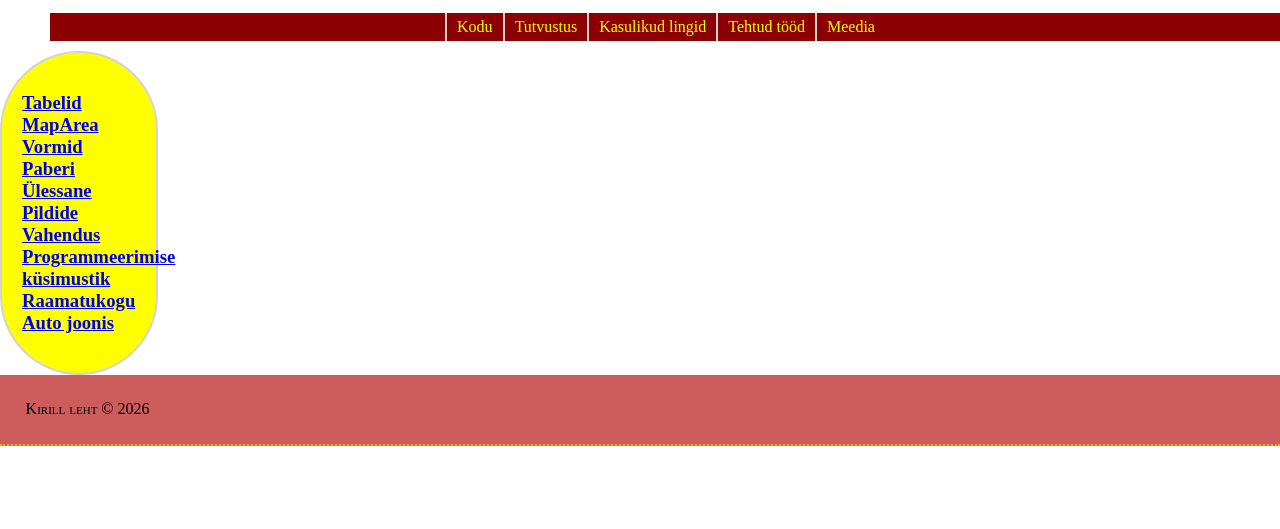
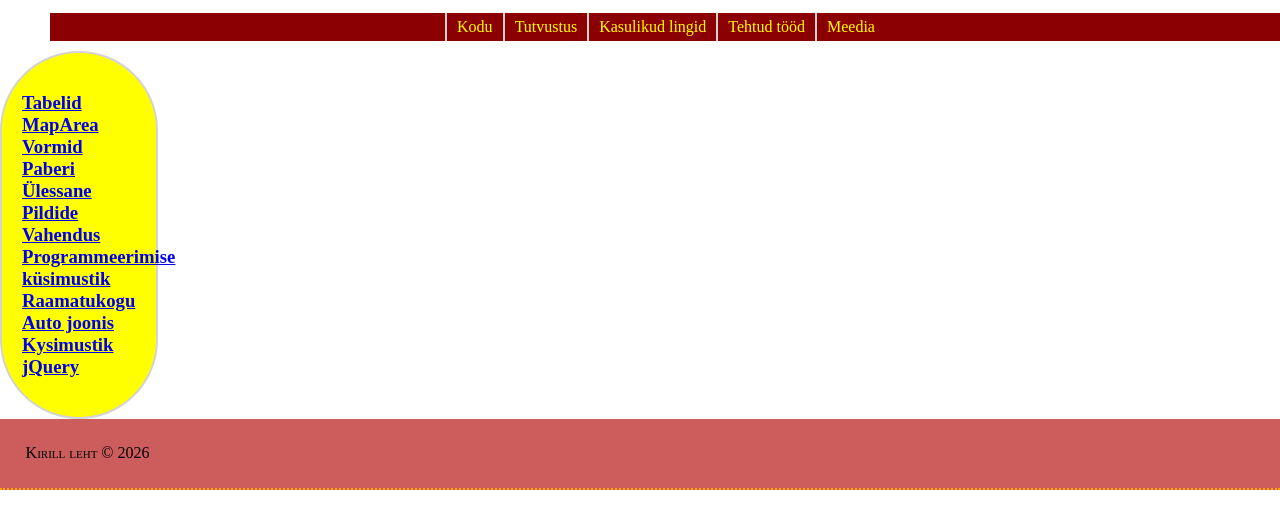
Before and after one commit to kirillfedulin/veebirakendusIKTpv25, a plain HTML site: page tood.html in a window 1280 px wide. Shown: the part 97-626 px from the top of the page. Drawn offline with Linux system fonts and the light colour scheme.

Commit message:
kysimustik added in tood

```diff
--- a/tood.html
+++ b/tood.html
@@ -57,6 +57,8 @@
                 <br>
                 <a href="tood/joonis/canvasjoonistamine.html">Auto joonis</a>
                 <br>
+                <a href="tood/vormid/kysimustikJQuery.html">Kysimustik jQuery</a>
+                <br>
             </p>
         </h3>
     </section>
```
